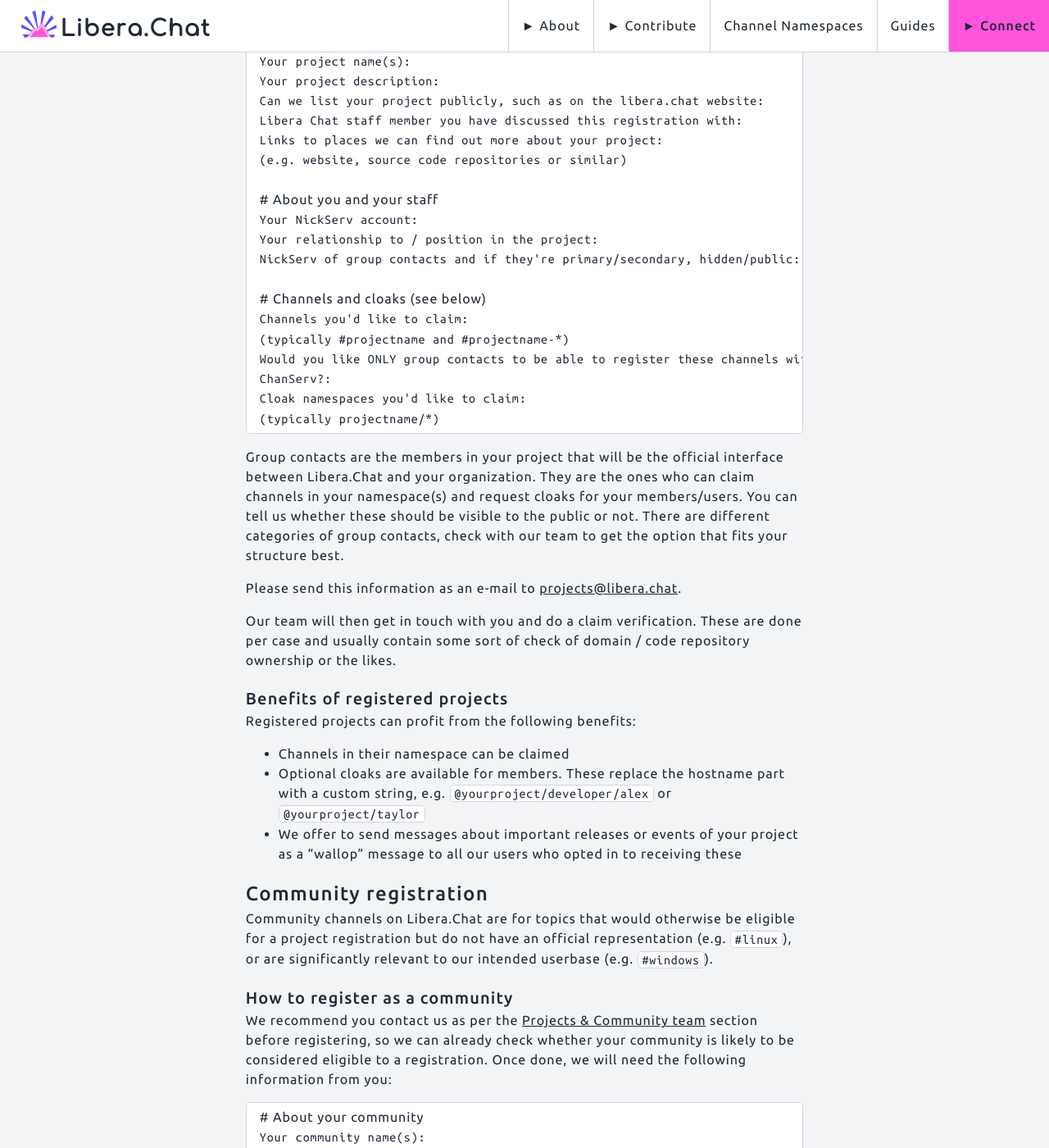
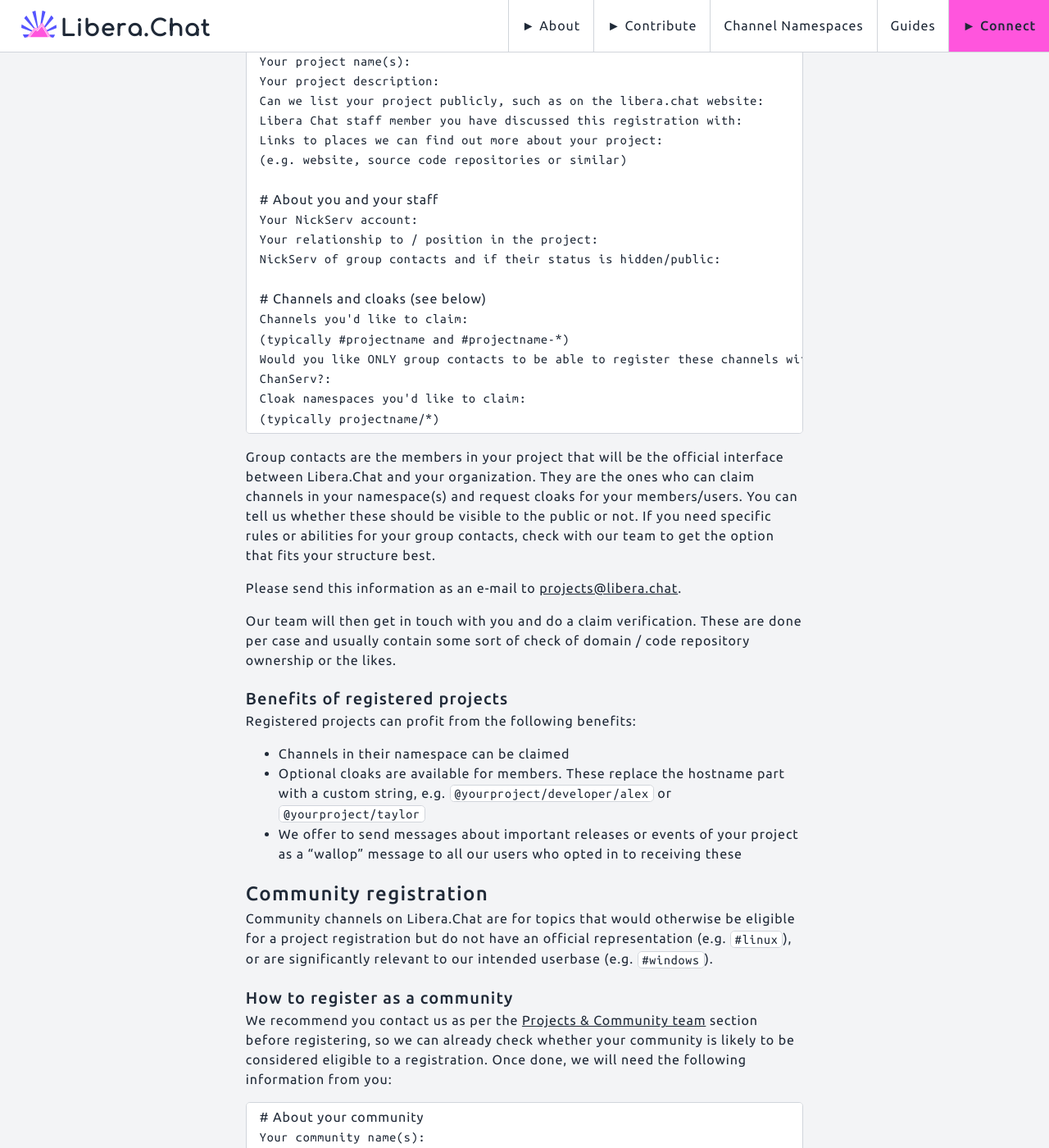
Before and after one commit to Libera-Chat/libera-chat.github.io, a Jekyll site: the page built from chanreg.md, in a window 1280 px wide and 1400 px high, scrolled down 2333 px. Shown: the whole window at 82% size. Built offline with Jekyll 4.4.1, drawn with Linux system fonts in a browser that asks for light colours; some of the changed text lies outside the part shown.

Commit message:
Udpate policies: remove primary / secondary GC
These are a relic from the past and more confusing than helpful.
We can still offer them for projects and communities that need them,
but in general let us go with the default and else offer tailored
solutions discussed with the project or community in question.

```diff
--- a/chanreg.md
+++ b/chanreg.md
@@ -122,7 +122,7 @@
 # About you and your staff
 Your NickServ account:
 Your relationship to / position in the project:
-NickServ of group contacts and if they're primary/secondary, hidden/public:
+NickServ of group contacts and if their status is hidden/public:
 
 # Channels and cloaks (see below)
 Channels you'd like to claim:
@@ -138,8 +138,8 @@
 They are the ones who can claim channels in your namespace(s) and
 request cloaks for your members/users.
 You can tell us whether these should be visible to the public or not.
-There are different categories of group contacts, check with our team to get
-the option that fits your structure best.
+If you need specific rules or abilities for your group contacts,
+check with our team to get the option that fits your structure best.
 
 Please send this information as an e-mail to <projects@libera.chat>.
 
@@ -183,7 +183,7 @@
 # About you and your staff
 Your NickServ account:
 Your relationship / affiliation with the community:
-NickServ of group contacts and if they're primary/secondary, hidden/public:
+NickServ of group contacts and if their status is hidden/public:
 
 # Channels and cloaks (see below)
 Channels you'd like to claim:
@@ -199,8 +199,8 @@
 They are the ones who can claim channels in your namespace(s) and request
 cloaks for your members/users.
 You can tell us whether these should be visible to the public or not.
-There are different categories of group contacts, check with our team to get
-the option that fits your structure best.
+If you need specific rules or abilities for your group contacts,
+check with our team to get the option that fits your structure best.
 
 Please send this information as an e-mail to <projects@libera.chat>, our team
 will then get in touch with you.
```
